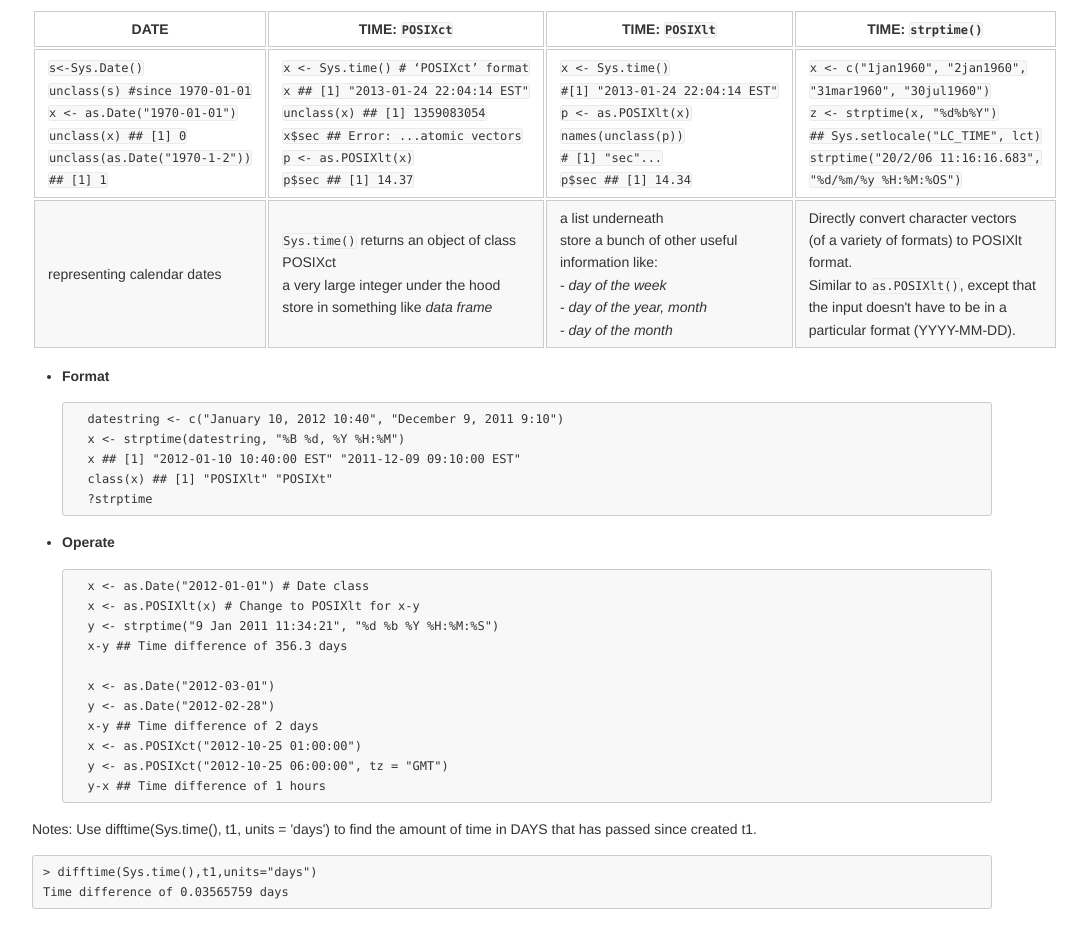
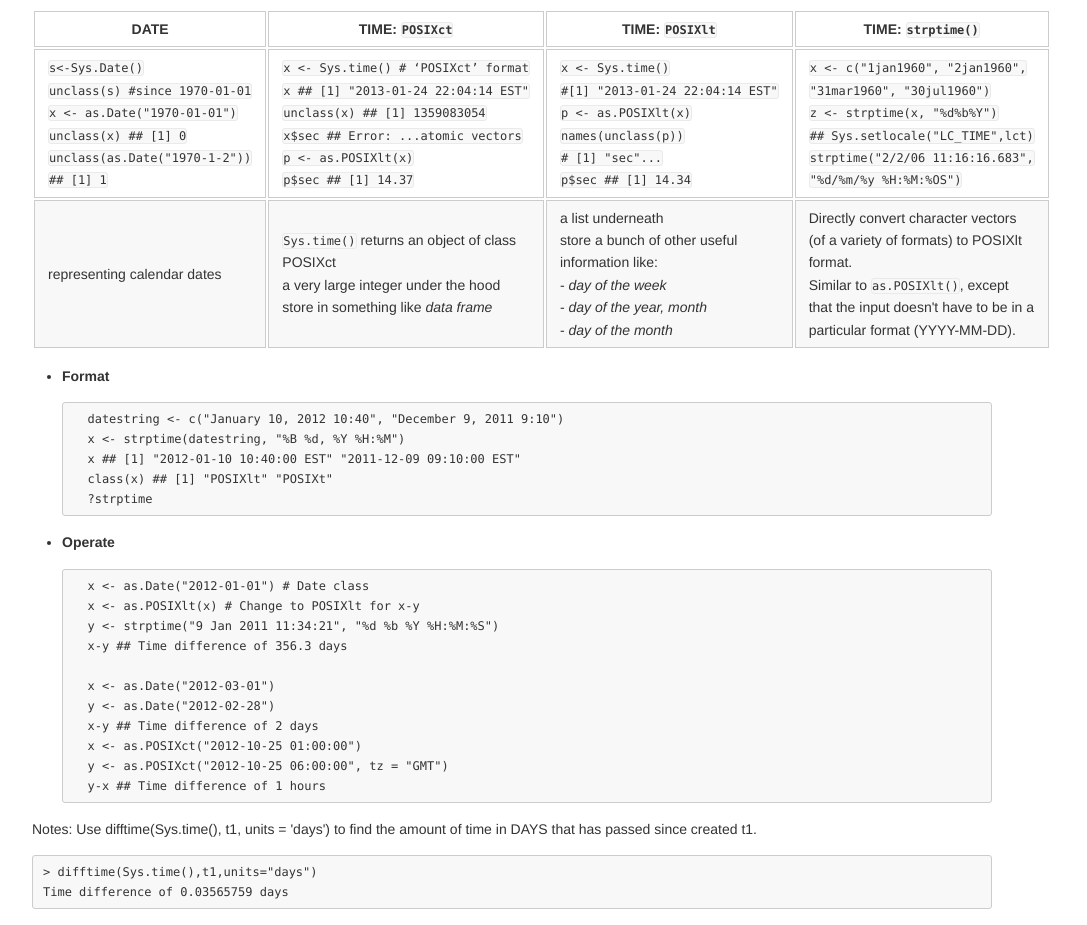
Before and after one commit to kylemaxxwell/kylemaxxwell.github.io, a plain HTML site: page 2_R_ProgramNotes.html in a window 1280 px wide. Shown: the part 8380-9305 px from the top of the page, without its empty margins (128-1215 px from the left). Drawn offline with nearby package versions, Linux system fonts and the light colour scheme; some packages are replaced by stand-ins of ours.

```diff
--- a/2_R_ProgramNotes.html
+++ b/2_R_ProgramNotes.html
@@ -1005,7 +1005,7 @@ $bar
 <td><code>s&lt;-Sys.Date()</code><br><code>unclass(s) #since 1970-01-01</code><br><code>x &lt;- as.Date(&quot;1970-01-01&quot;)</code><br><code>unclass(x) ## [1] 0</code><br><code>unclass(as.Date(&quot;1970-1-2&quot;))</code><br><code>## [1] 1</code></td>
 <td><code>x &lt;- Sys.time() # ‘POSIXct’ format</code><br><code>x  ## [1] &quot;2013-01-24 22:04:14 EST&quot;</code><br><code>unclass(x) ## [1] 1359083054</code><br><code>x$sec ## Error: ...atomic vectors</code><br><code>p &lt;- as.POSIXlt(x)</code><br><code>p$sec ## [1] 14.37</code></td>
 <td><code>x &lt;- Sys.time()</code><br><code>#[1] &quot;2013-01-24 22:04:14 EST&quot;</code><br><code>p &lt;- as.POSIXlt(x)</code><br><code>names(unclass(p))</code><br><code># [1] &quot;sec&quot;...</code><br><code>p$sec ## [1] 14.34</code></td>
-<td><code>x &lt;- c(&quot;1jan1960&quot;, &quot;2jan1960&quot;,</code><br><code>&quot;31mar1960&quot;, &quot;30jul1960&quot;)</code><br><code>z &lt;- strptime(x, &quot;%d%b%Y&quot;)</code><br><code>## Sys.setlocale(&quot;LC_TIME&quot;, lct)</code><br><code>strptime(&quot;20/2/06 11:16:16.683&quot;,</code><br><code>&quot;%d/%m/%y %H:%M:%OS&quot;)</code></td>
+<td><code>x &lt;- c(&quot;1jan1960&quot;, &quot;2jan1960&quot;,</code><br><code>&quot;31mar1960&quot;, &quot;30jul1960&quot;)</code><br><code>z &lt;- strptime(x, &quot;%d%b%Y&quot;)</code><br><code>## Sys.setlocale(&quot;LC_TIME&quot;,lct)</code><br><code>strptime(&quot;2/2/06 11:16:16.683&quot;,</code><br><code>&quot;%d/%m/%y %H:%M:%OS&quot;)</code></td>
 </tr>
 <tr>
 <td>representing calendar dates</td>
```
